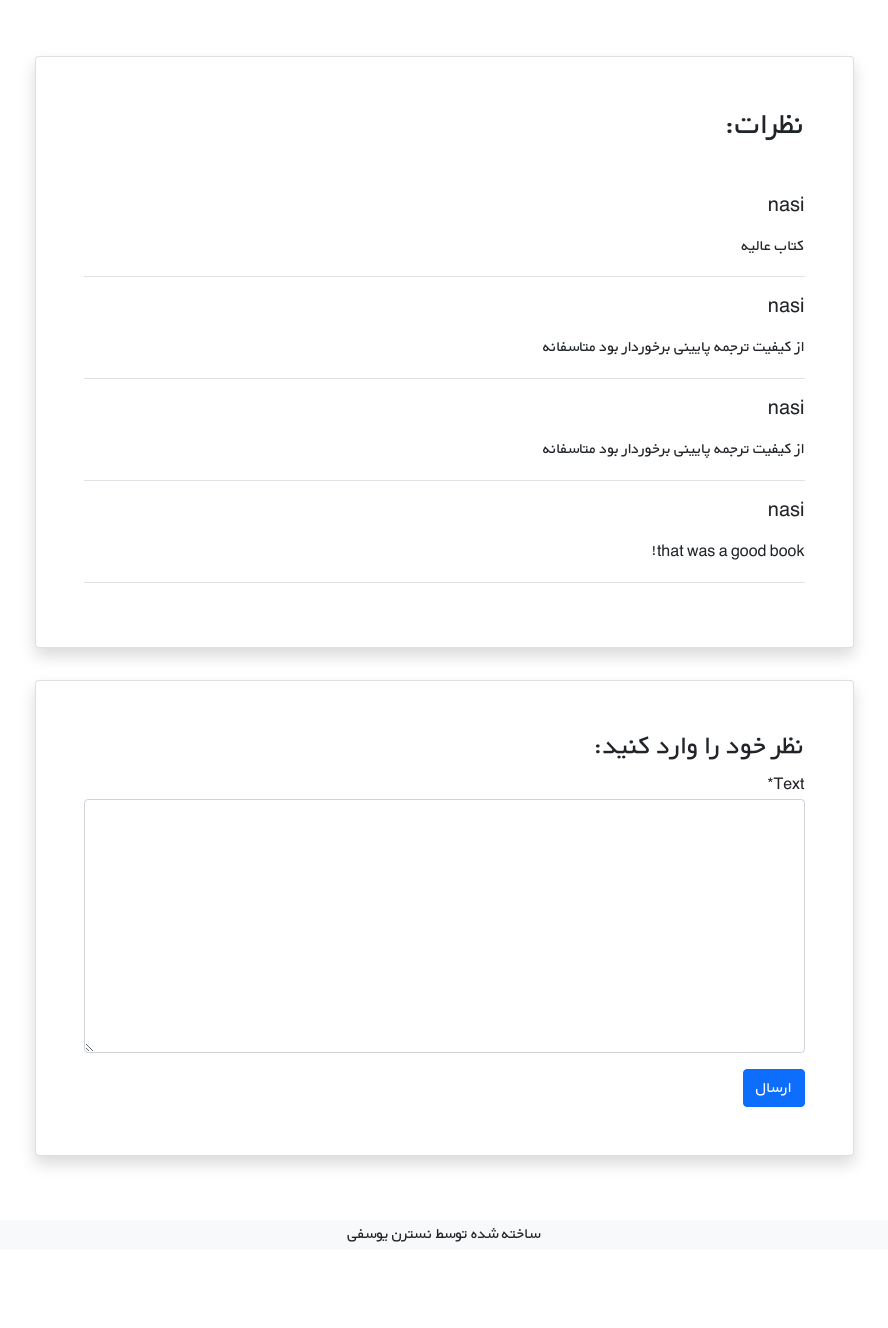
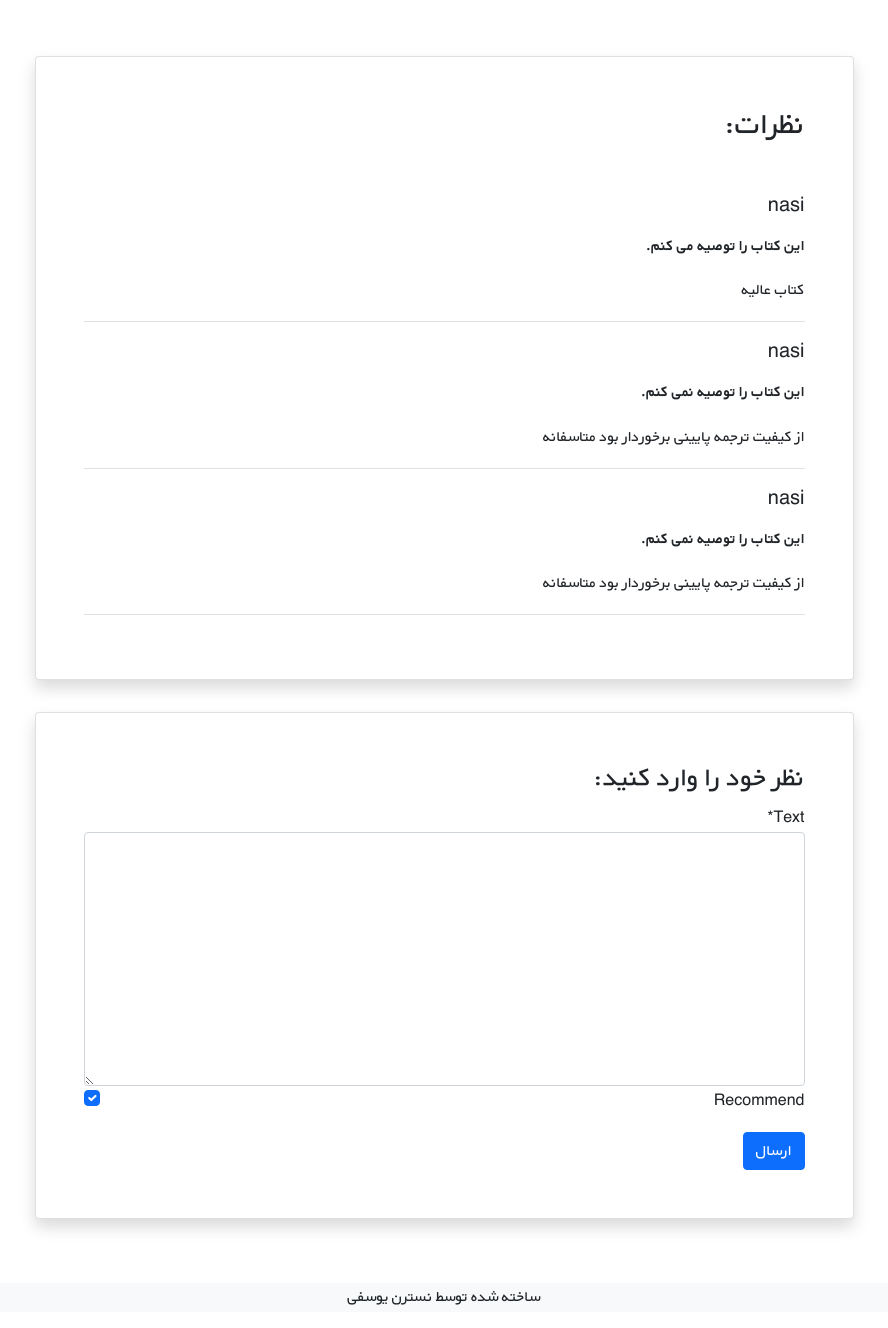
Before and after one commit to nastaranxyousefi/bookstore_django, a Django app: page /books/2/ in a window 1280 px wide. Shown: the part 1072-2400 px from the top of the page, without its empty margins (196-1084 px from the left). Before the commit the page ends 2314 px from the top, so only its background shows below. Run offline with Django 3.2, Linux system fonts and the light colour scheme; data comes from the database, SQL or seed files in the repository; both versions use the stored data as it was after the commit; some libraries are stand-ins or nearby versions.

Commit message:
add changes for comment

```diff
--- a/books/admin.py
+++ b/books/admin.py
@@ -4,7 +4,7 @@ from .models import Book, Comment
 
 
 class CommentAdmin(admin.ModelAdmin):
-    list_display = ('__str__', 'datetime_create',)
+    list_display = ('text', 'datetime_create', 'recommend', 'is_active',)
 
 
 admin.site.register(Comment, CommentAdmin)
--- a/books/forms.py
+++ b/books/forms.py
@@ -6,4 +6,4 @@ from .models import Comment
 class CommentForm(forms.ModelForm):
     class Meta:
         model = Comment
-        fields = ('text',)
+        fields = ('text', 'recommend',)
--- a/books/models.py
+++ b/books/models.py
@@ -26,4 +26,4 @@ class Comment(models.Model):
     recommend = models.BooleanField(default=True)
 
     def __str__(self):
-        return f'{self.user} commented on "{self.book.title}".'
+        return self.text
--- a/books/templates/books/book_detail.html
+++ b/books/templates/books/book_detail.html
@@ -47,13 +47,21 @@
                 <div class="card shadow my-3 p-5 w-sm-75 w-100">
                     <h2 class="mb-5">نظرات:</h2>
                     {% for comment in comments %}
+                    {% if comment.is_active %}
 
                     <div class="border-bottom mb-3">
                         <h5 class="mb-3">{{comment.user.username}}</h5>
+                        {% if comment.recommend %}
+                            <b>این کتاب را توصیه می کنم.</b>
+                        {% else %}
+                            <b>این کتاب را توصیه نمی کنم.</b>
+
+                        {% endif %}
                         <p>{{ comment.text|linebreaks }}</p>
                     </div>
+
+                    {% endif %}
                     {% endfor %}
-
 
 
                 </div>
--- a/books/views.py
+++ b/books/views.py
@@ -1,6 +1,6 @@
 from django.views import generic
-from django.urls import reverse_lazy, reverse
-from django.shortcuts import get_object_or_404, render
+from django.urls import reverse_lazy
+from django.shortcuts import get_object_or_404, render, redirect
 
 from .models import Book, Comment
 from .forms import CommentForm
@@ -26,7 +26,8 @@ def book_detail_view(request, pk):
             new_comment.book = book
             new_comment.user = request.user
             new_comment.save()
-            comment_form = CommentForm()
+            return redirect('book_list')
+
 
     context = {
         'book' : book,
```
Also changed, not shown: db.sqlite3.
